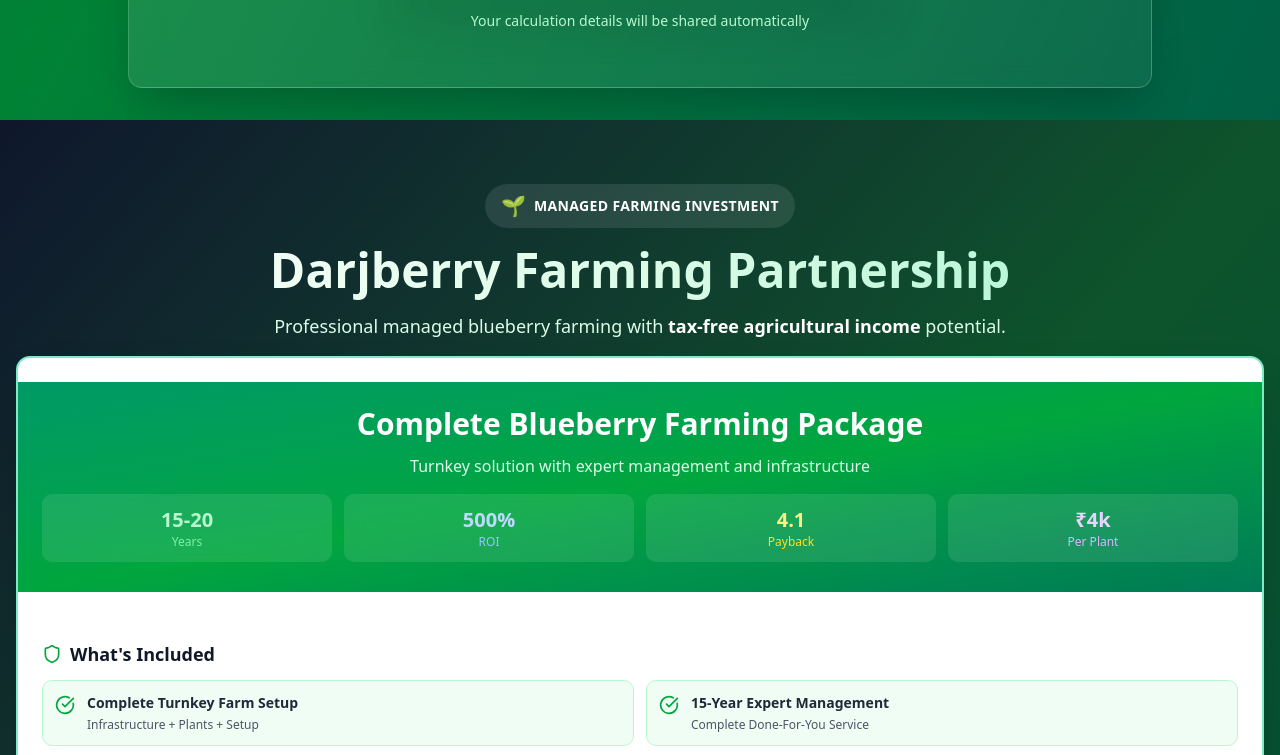
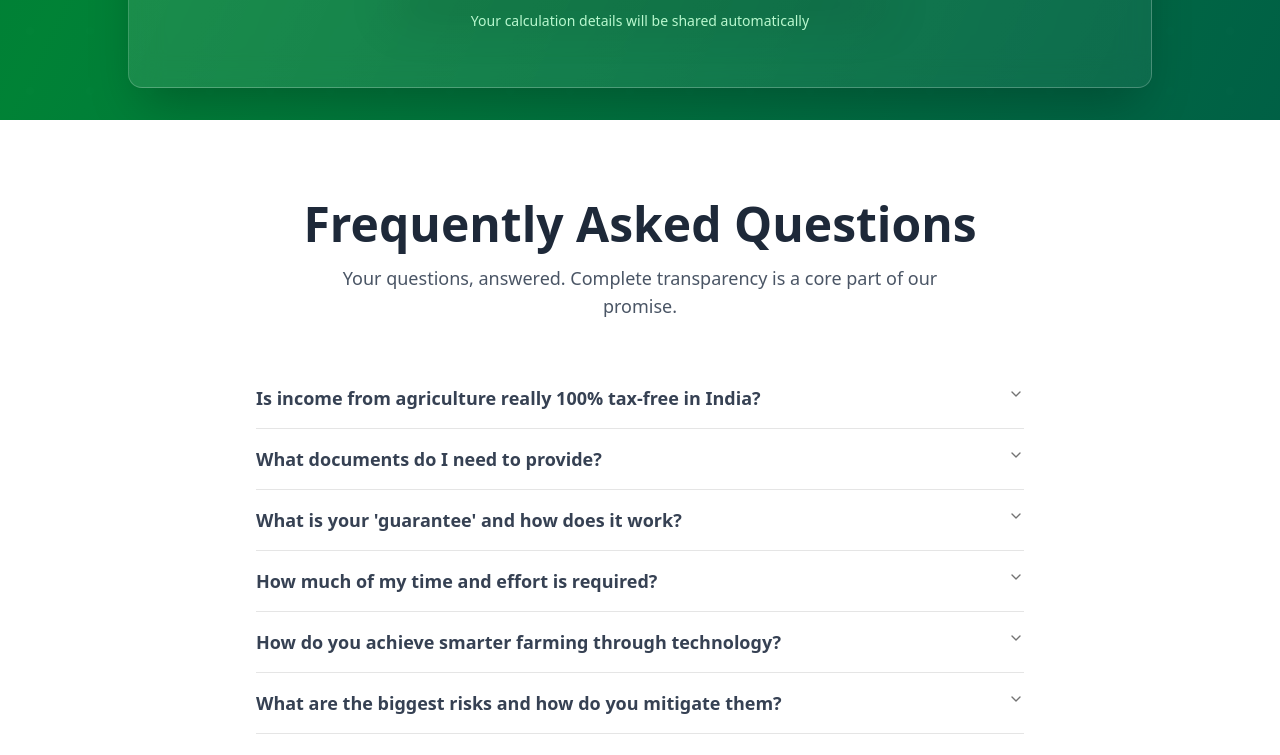
Before and after one commit to beasportai/DarjBerry, a Next.js app: page / in a window 1280 px wide. Shown: the part 6500-7255 px from the top of the page. Built offline with nearby package versions, Linux system fonts and the light colour scheme.

Commit message:
Updated offer section to hide

```diff
--- a/app/page.tsx
+++ b/app/page.tsx
@@ -21,7 +21,6 @@
   navigationData,
 } from "@/data/landing-page-data";
 
-
 export default function DarjberryLandingPage() {
   const handleCtaClick = () => {
     // Redirect to WhatsApp with pre-filled message for farming inquiry
@@ -41,7 +40,6 @@
 
   return (
     <div className="bg-white w-full overflow-x-hidden">
-
       <main className="w-full">
         <LandingNavigation
           brandName={navigationData.brandName}
@@ -72,7 +70,7 @@
 
           <RoiCalculatorSection />
 
-          <div id="offer">
+          {/* <div id="offer">
             <OfferSection
               offerItems={offerData.offerItems}
               bonusItems={offerData.bonusItems}
@@ -84,7 +82,7 @@
               availabilityReason={offerData.availabilityReason}
               scarcityFactors={offerData.scarcityFactors}
             />
-          </div>
+          </div> */}
 
           <div id="faq">
             <FaqSection faqs={faqData.faqs} />
```
